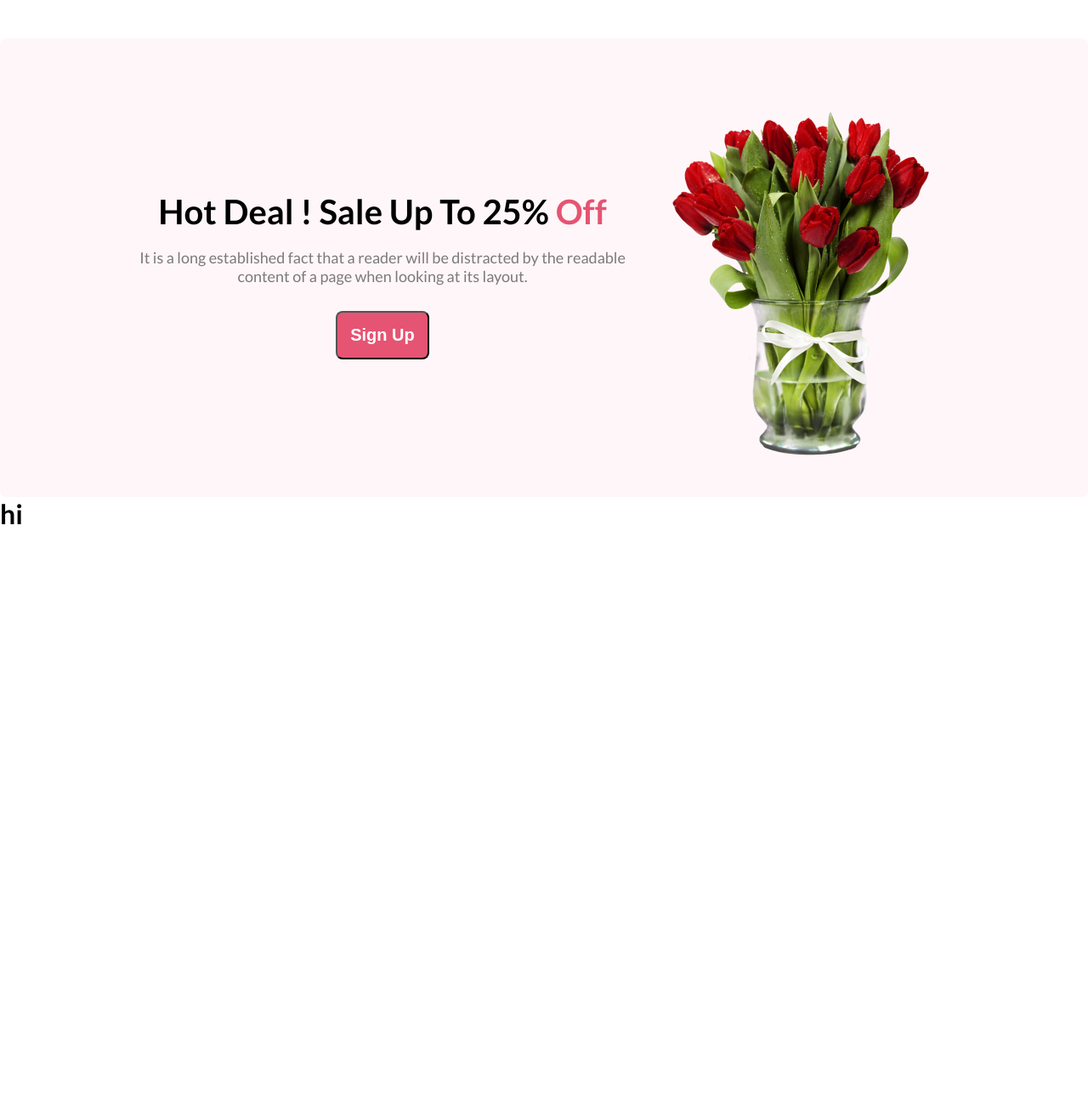
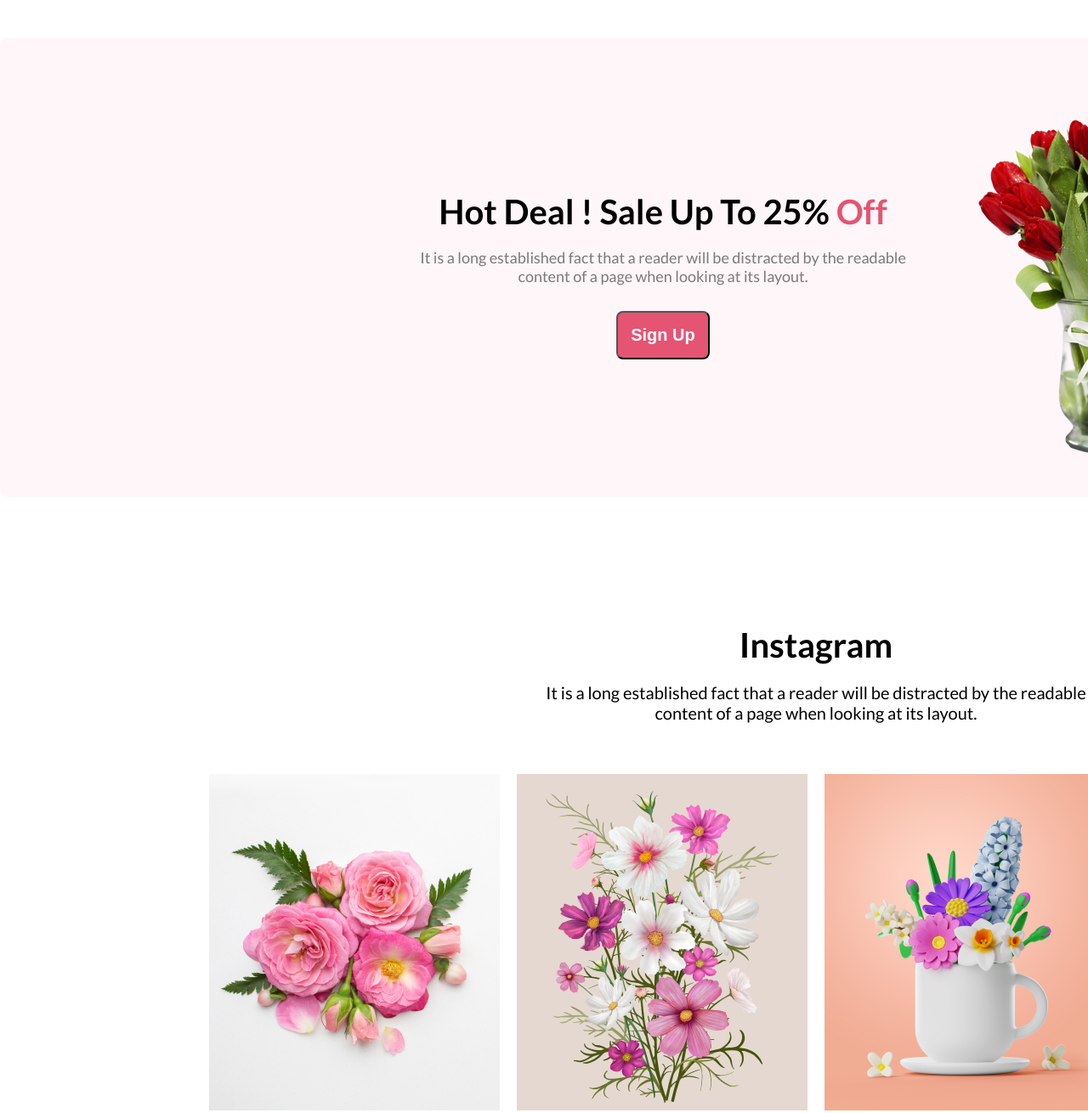
Before and after one commit to dialemon/flower-shop, a plain HTML site: page index.html in a window 1280 px wide. Shown: the part 1820-3130 px from the top of the page at 85% size. Before the commit the page ends 2444 px from the top, so only its background shows below. Drawn offline with Linux system fonts and the light colour scheme.

Commit message:
instagram section added

```diff
--- a/index.html
+++ b/index.html
@@ -22,8 +22,8 @@
     </header>
     <main>
         <section class="featured">
-            <h2 class="featured-text">Our Featured Flowers</h2>
-            <p class="featured-description">It is a long established fact that a reader will be distracted by the readable <br>content of a page when looking at its layout.</p>
+            <h2 class="content-text">Our Featured Flowers</h2>
+            <p class="content-description">It is a long established fact that a reader will be distracted by the readable <br>content of a page when looking at its layout.</p>
             <div class="featured-images">
                <div class="pink-flower">
                 <img class="pink-flower-img" src="/images/pngwing 6.png" alt="">
@@ -56,7 +56,24 @@
                     <img src="/images/pngwing 8.png" alt="">
                 </div>
        </section>
-       <h1>hi</h1>
+        <section class="instagram-section">
+            <h2 class="content-text">Instagram</h2>
+            <p class="content-description">It is a long established fact that a reader will be distracted by the readable <br> content of a page when looking at its layout.</p>
+            <div class="instagram-images">
+              <div class="img1">
+                <img src="/images/Flower 01.png" alt="">
+              </div>
+              <div class="img2">
+                <img src="/images/Rectangle 4.png" alt="">
+              </div>
+              <div class="img3">
+                <img src="/images/Rectangle 5.png" alt="">
+                </div>
+                <div class="img4">
+                    <img src="/images/Rectangle 6.png" alt="">
+              </div>
+            </div>
+        </section>
     </main>
 
 </body>
--- a/styles/style.css
+++ b/styles/style.css
@@ -48,13 +48,13 @@ height: 800px;
     width: 1920px;
     margin-bottom: 120px;
 }
-.featured-text{
+.content-text{
     text-align: center;
     margin-top: 150px;
     font-weight: 700;
     font-size: 40px;
 }
-.featured-description{
+.content-description{
     text-align: center;
     margin-top: 20px;
     margin-bottom: 60px;
@@ -64,6 +64,7 @@ height: 800px;
 .featured-images{
     display: flex;
     justify-content: center;
+    gap: 20px;
 }
 .pink-flower-img{
     border-radius: 300px 300px 0px 0px;
@@ -82,7 +83,6 @@ height: 800px;
     background: rgba(5, 151, 160, 0.15);
     width: 310px;
     height: 428px;
-    margin-left: 20px;
     padding: 100px 60px 0px 60px;
 }
 .mixed-flower-text{
@@ -94,7 +94,6 @@ height: 800px;
     background: rgba(71, 125, 17, 0.15);
     width: 310px;
     height: 428px;
-    margin-left: 20px;
     padding: 100px 60px 0px 60px;
 }
 .yellow-flower-text{
@@ -102,7 +101,10 @@ height: 800px;
     text-decoration: underline;
 }
 .hot-deal{
+    width: 1920px;
+    height: 540px;
     display: flex;
+    gap: 80px;
     justify-content: center;
     border-radius: 8px;
     background: rgba(229, 84, 115, 0.05);
@@ -126,7 +128,15 @@ font-size: 18px;
 font-weight: 400;
 }
 .hot-deal-img{
-    margin: 80px 50px;
+    margin-top: 80px;
     width: 280px;
     height: 380px;
 }
+.instagram-section{
+    width: 1920px;
+}
+.instagram-images{
+  display: flex;
+  justify-content: center;
+  gap: 20px;
+}
```
